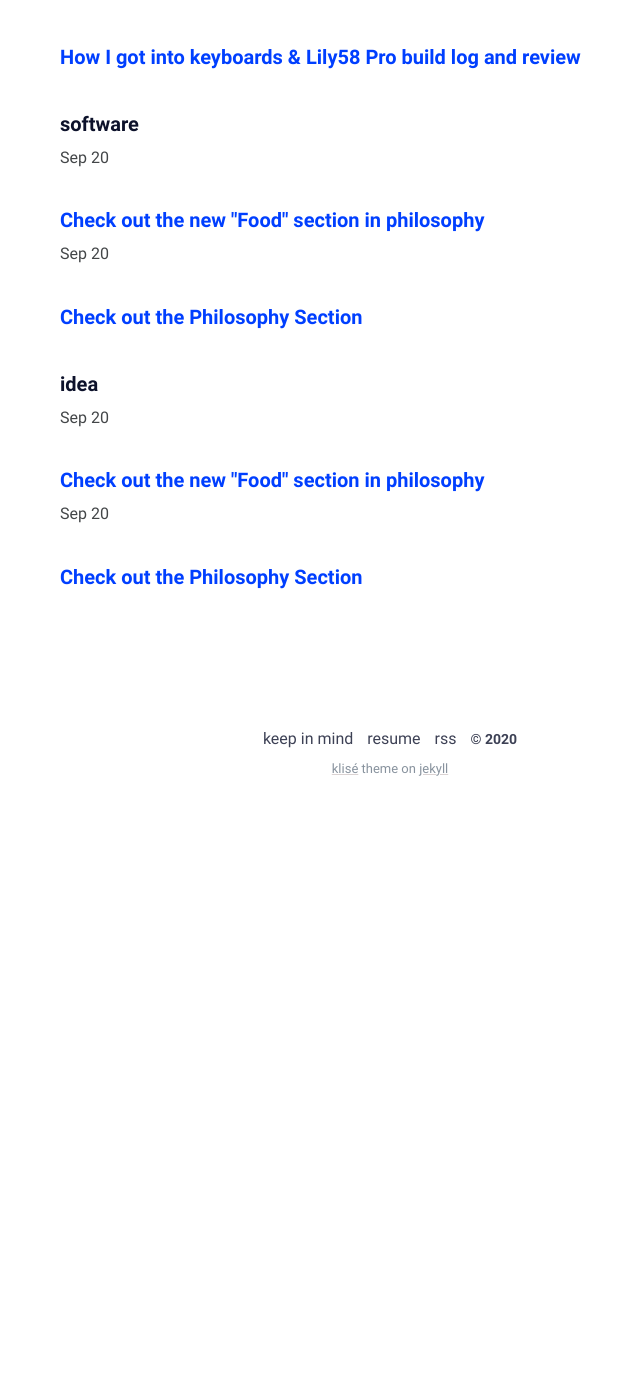
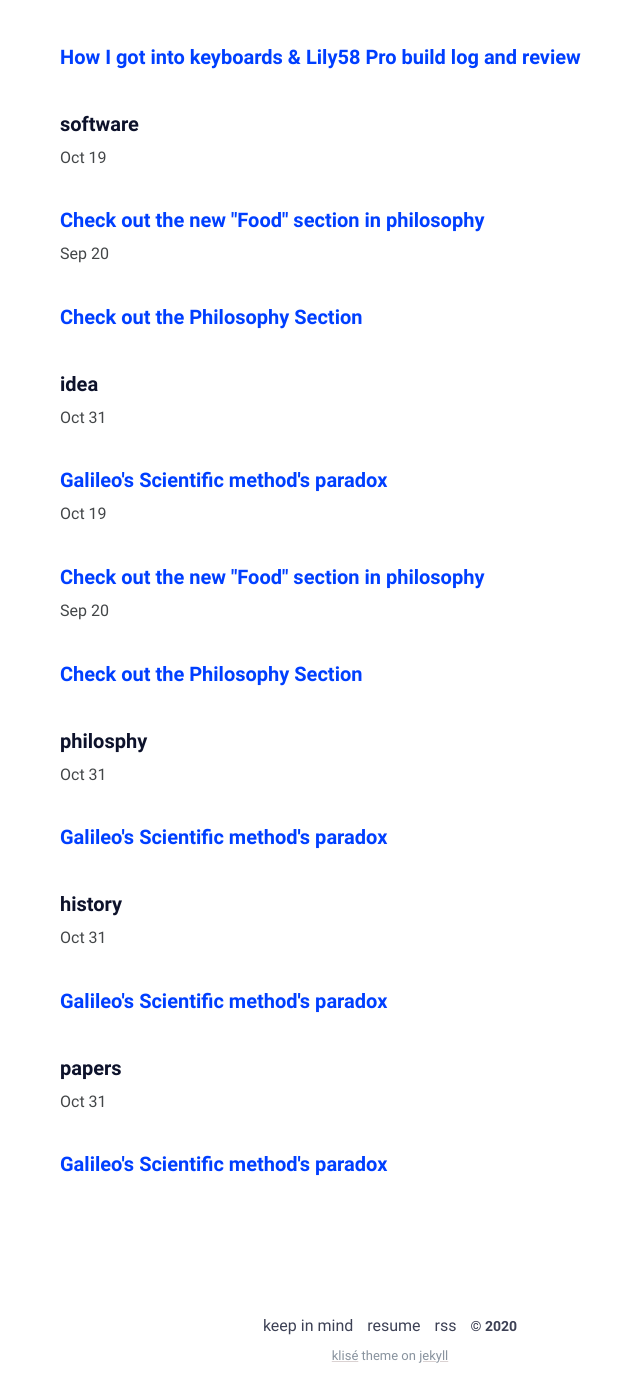
Before and after one commit to Ferryistaken/website, a Jekyll site: the page built from tags.md, in a window 1280 px wide and 1400 px high, scrolled down 5176 px. Shown: the whole window, without its empty margins (250-890 px from the left). Built offline with Jekyll 4.4.1, drawn with Linux system fonts in a browser that asks for light colours; before the commit the page ends 5989 px from its top, so only the background shows below that; some of the changed text lies outside the part shown.

Commit message:
added first question to galileo's article

```diff
--- /dev/null
+++ b/_posts/galileos-scientific-method-paradox/2020-10-31-galileos-scientific-method-paradox.md
@@ -0,0 +1,23 @@
+---
+layout: post
+title: "Galileo's Scientific method's paradox"
+date: "2020-10-31 12:14:13"
+tags: [philosphy, history, papers, idea]
+description: Paper on the paradox in Galileo's scientific method
+---
+
+Galileo's Scientific Method Paradox Consists in using both an inductive and deductive approach at the same time. This obviously creates a paradox, which I describe in greater detail in the following paper.
+
+> The paper is also my first attempt at writing something in latex
+
+{:refdef: style="text-align: center;"}
+**Making reference to Galileo's scientific method, explain what is the relationship between hands-on experimental work and knowledge in the natural sciences**
+{: refdef}
+
+{:refdef: style="text-align: center;"}
+[![Download Link](/assets/posts/galileos-scientific-method-paradox/Galileo-Scienfic-Method.pdf)](/assets/posts/galileos-scientific-method-paradox/Galileo-Scienfic-Method.pdf)
+{: refdef}
+
+[jekyll-docs]: https://jekyllrb.com/docs/home
+[jekyll-gh]:   https://github.com/jekyll/jekyll
+[jekyll-talk]: https://talk.jekyllrb.com
--- a/_posts/updated-philosophy-diet/2020-10-19-added-food-section.md
+++ b/_posts/updated-philosophy-diet/2020-10-19-added-food-section.md
@@ -1,7 +1,7 @@
 ---
 layout: post
 title: "Check out the new \"Food\" section in philosophy"
-date: "2020-09-20 11:17:13"
+date: "2020-10-19 11:17:13"
 tags: [unix, linux, os, ricing, software, hardware, idea]
 description: My ideals
 ---
--- a/postIdeas.toml
+++ b/postIdeas.toml
@@ -2,6 +2,7 @@
 Vim setup
 How the modern web is bloated
 Chip 8 emulator in rust
+Philosophy - Should the gov put rules in social media
 
 [Doing]
 
```
Also changed, not shown: 1 other file.
